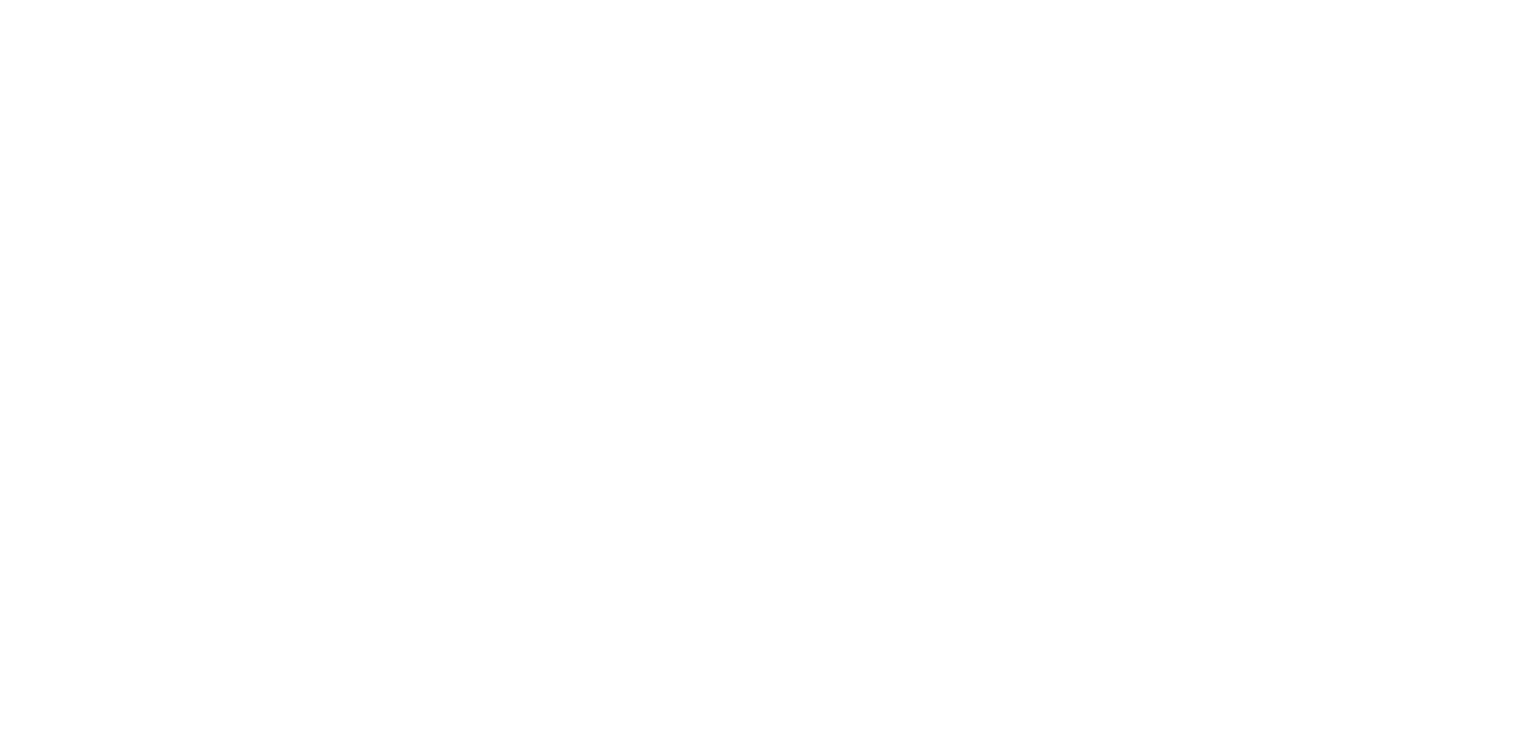
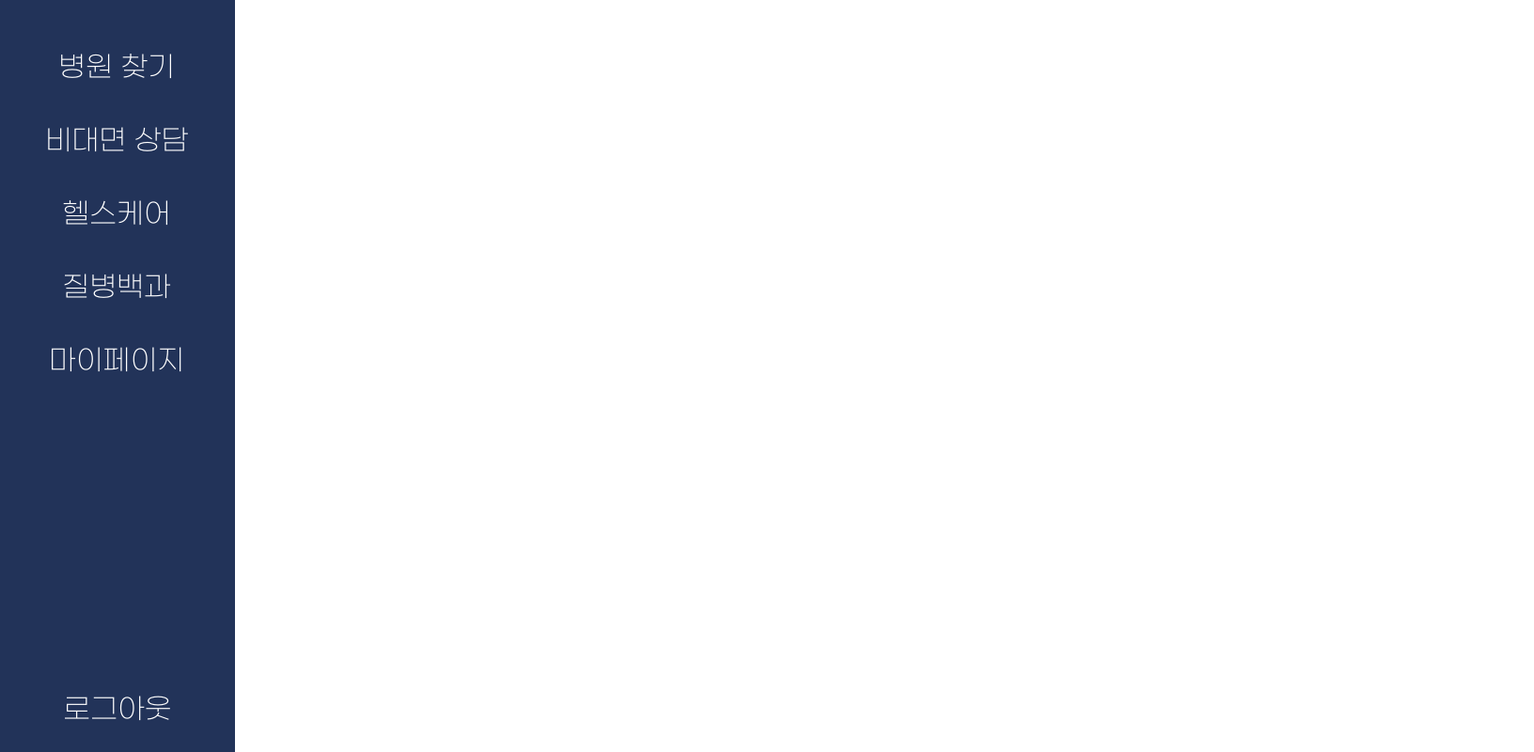
Before and after one commit to TwoPlusOne-CareLink/CareLink-F, a React (Create React App) app: page /HospitalSearch in a window 1280 px wide. Before the commit this address had no page. Shown: the part 110-910 px from the top of the page at 94% size, 1632 px wide, since content can reach past the window. Before the commit the page ends 800 px from the top, so only its background shows below. Built offline with nearby package versions, Linux system fonts and the light colour scheme.

Commit message:
docs:MainNav바 구현 완료

```diff
--- a/src/App.js
+++ b/src/App.js
@@ -7,6 +7,7 @@ import SignUpPage from "./pages/SignUpPage"
 import { createGlobalStyle } from "styled-components"
 import DoctorMainPage from "./pages/DocotrMainPage"
 import HospitalMainPage from "./pages/HospitalMainPage"
+import HospitalSearchPage from "./pages/HospitalSearchPage"
 
 function App() {
   return (
@@ -19,6 +20,7 @@ function App() {
           <Route path="/signup" element={<SignUpPage />} />
           <Route path="/doctor" element={<DoctorMainPage />} />
           <Route path="/hospital" element={<HospitalMainPage />} />
+          <Route path="/HospitalSearch" element={<HospitalSearchPage />} />
         </Routes>
       </BrowserRouter>
     </>
--- /dev/null
+++ b/src/components/HospitalSearch/HospitalSearch.js
@@ -0,0 +1,25 @@
+import React from "react"
+import styled from "styled-components"
+
+function HospitalSearch() {
+  return (
+    <Wrap>
+      <HospitalWrapper>미인이세요</HospitalWrapper>
+    </Wrap>
+  )
+}
+
+export default HospitalSearch
+
+/*병원찾기 메인 전체 */
+const Wrap = styled.div`
+  width: 85vw;
+  height: 100vh;
+  /* display: flex; */
+`
+/*병원찾기 메인 */
+const HospitalWrapper = styled.div`
+  width: 1440px;
+  height: 910px;
+  /* border: 1px solid black; */
+`
--- a/src/components/Main/HospitalMain.js
+++ b/src/components/Main/HospitalMain.js
@@ -20,8 +20,8 @@ function HospitalMain() {
           </HMainHeaderContent>
         </HMainHeader>
         <HMainBody>
-          <HCunsultingBtn>의사목록조회</HCunsultingBtn>
-          <HCunsultingListBtn>예약내역조회</HCunsultingListBtn>
+          <HDoctorListBtn>의사목록조회</HDoctorListBtn>
+          <HReservationBtn>예약내역조회</HReservationBtn>
           <HLogInBtn onClick={HGoToLogIn}>로그인</HLogInBtn>
         </HMainBody>
       </HMainWrapper>
@@ -31,18 +31,19 @@ function HospitalMain() {
 
 export default HospitalMain
 
+/*병원 메인 전체를 감싸는 div */
 const Wrap = styled.div`
   width: 100vw;
   height: 100vh;
   display: flex;
 `
-
+/*병원 메인을 감싸는 div */
 const HMainWrapper = styled.div`
   width: 1000px;
   height: 700px;
   margin: auto;
 `
-/**메인 헤더 */
+/**병원메인 헤더 */
 const HMainHeader = styled.div`
   width: 100%;
   height: 25%;
@@ -52,7 +53,7 @@ const HMainHeader = styled.div`
   align-items: center;
 `
 
-/*헤더 CareLink 타이틀 */
+/*병원헤더 CareLink 타이틀 */
 const HMainHeaderTitle = styled.span`
   height: 100%;
   margin-right: 15%;
@@ -61,12 +62,14 @@ const HMainHeaderTitle = styled.span`
   user-select: none;
 `
 
-/**헤더 CareLink 소개 */
+/**병원헤더 CareLink 소개 */
 const HMainHeaderContent = styled.span`
   font-size: 25px;
   text-align: center;
   user-select: none;
 `
+
+/*병원메인을 감싸는 div */
 const HMainBody = styled.div`
   width: 100%;
   height: 50%;
@@ -75,7 +78,9 @@ const HMainBody = styled.div`
   grid-template-columns: repeat(auto-fill, minmax(30%, auto));
   gap: 10px;
 `
-const HCunsultingBtn = styled.button`
+
+/*병원 의사목록 버튼 */
+const HDoctorListBtn = styled.button`
   border: transparent;
   border-radius: 16px;
   background-color: #223359;
@@ -86,7 +91,8 @@ const HCunsultingBtn = styled.button`
     box-shadow: 8px 4px 62px 2px rgba(34, 51, 89, 0.12);
   }
 `
-const HCunsultingListBtn = styled.button`
+/*병원 예약 목록 버튼 */
+const HReservationBtn = styled.button`
   border: transparent;
   border-radius: 16px;
   background-color: #4dc9c2;
@@ -97,6 +103,7 @@ const HCunsultingListBtn = styled.button`
     box-shadow: 8px 4px 62px 0px rgba(34, 51, 89, 0.05);
   }
 `
+/*로그인 버튼 */
 const HLogInBtn = styled.button`
   border: transparent;
   border-radius: 16px;
--- /dev/null
+++ b/src/components/Main/MainNav.js
@@ -0,0 +1,207 @@
+import React from "react"
+import styled, { css } from "styled-components"
+import useDetectClose from "../../hooks/useDetectClose"
+
+function MainNav() {
+  const [cunsultingIsOpen, cunsultingRef, cunsultingHandler] =
+    useDetectClose(false)
+  const [myPageIsOpen, myPageRef, myPageHandler] = useDetectClose(false)
+  const [healthIsOpen, healthRef, healthHandler] = useDetectClose(false)
+  return (
+    <Wrap>
+      <NavWrapper>
+        <NavBarHeader>
+          <NavBarTitle>CareLink</NavBarTitle>
+        </NavBarHeader>
+        <NavBody>
+          <NavMenu>
+            <NavMenuItem>
+              <NavMenuItemTitle>병원 찾기</NavMenuItemTitle>
+            </NavMenuItem>
+            <NavMenuItem>
+              <NavMenuItemTitle onClick={cunsultingHandler} ref={cunsultingRef}>
+                비대면 상담
+              </NavMenuItemTitle>
+              <NavMenuItemContents isDropped={cunsultingIsOpen}>
+                <Ul>
+                  <Li>
+                    <Link>비대면 상담</Link>
+                  </Li>
+                  <Li>
+                    <Link>나의 상담내역</Link>
+                  </Li>
+                </Ul>
+              </NavMenuItemContents>
+            </NavMenuItem>
+            <NavMenuItem>
+              <NavMenuItemTitle onClick={healthHandler} ref={healthRef}>
+                헬스케어
+              </NavMenuItemTitle>
+              <NavMenuItemContents isDropped={healthIsOpen}>
+                <Ul>
+                  <Li>
+                    <Link>체크리스트 작성</Link>
+                  </Li>
+                  <Li>
+                    <Link>체크리스트 작성내역</Link>
+                  </Li>
+                </Ul>
+              </NavMenuItemContents>
+            </NavMenuItem>
+            <NavMenuItem>
+              <NavMenuItemTitle>질병백과</NavMenuItemTitle>
+            </NavMenuItem>
+            <NavMenuItem>
+              <NavMenuItemTitle onClick={myPageHandler} ref={myPageRef}>
+                마이페이지
+              </NavMenuItemTitle>
+              <NavMenuItemContents isDropped={myPageIsOpen}>
+                <Ul>
+                  <Li>
+                    <Link>회원정보수정</Link>
+                  </Li>
+                  <Li>
+                    <Link>회원탈퇴</Link>
+                  </Li>
+                </Ul>
+              </NavMenuItemContents>
+            </NavMenuItem>
+          </NavMenu>
+        </NavBody>
+        <NavFooter>
+          <NavLogout>로그아웃</NavLogout>
+        </NavFooter>
+      </NavWrapper>
+    </Wrap>
+  )
+}
+
+export default MainNav
+
+const Wrap = styled.div`
+  width: 15vw;
+  height: 100vh;
+`
+const NavWrapper = styled.div`
+  width: 250px;
+  height: 910px;
+  background-color: #223359;
+  color: white;
+`
+
+const NavBarHeader = styled.div`
+  width: 250px;
+  height: 142px;
+  display: flex;
+  justify-content: center;
+  align-items: center;
+  user-select: none;
+`
+const NavBarTitle = styled.div`
+  font-size: 40px;
+`
+
+const NavBody = styled.div`
+  width: 250px;
+  height: 675px;
+`
+
+const NavMenu = styled.div``
+
+const NavMenuItem = styled.div`
+  width: 220px;
+  height: 50px;
+  padding: 14px;
+  display: flex;
+  justify-content: center;
+  align-items: center;
+  user-select: none;
+  position: relative;
+`
+
+const NavMenuItemTitle = styled.button`
+  font-size: 30px;
+  border: transparent;
+  background-color: #223359;
+  color: white;
+  &:hover {
+    font-weight: 600;
+    cursor: pointer;
+  }
+`
+const NavMenuItemContents = styled.div`
+  position: absolute;
+  left: 100%;
+  border: 1px solid #dcdcdc;
+  box-shadow: 8px 4px 62px 2px rgba(0, 0, 0, 0.1);
+  background-color: white;
+  width: 200px;
+  border-radius: 12px;
+  opacity: 0;
+  visibility: hidden;
+  transform: translate(5%, 0);
+  transition: opacity 0.4 ease, transform 0.4s ease, visibility 0.4s;
+  z-index: 9;
+
+  ${({ isDropped }) =>
+    isDropped &&
+    css`
+      opacity: 1;
+      visibility: visible;
+      transform: translate(50%, 0);
+      left: 70%;
+    `};
+`
+const Ul = styled.ul`
+  & > li {
+    margin-bottom: 20px;
+  }
+
+  & > li:first-of-type {
+    margin-top: 20px;
+  }
+
+  list-style-type: none;
+  padding: 0;
+  margin: 0;
+  display: flex;
+  flex-direction: column;
+  justify-content: space-between;
+  align-items: center;
+`
+const Li = styled.li`
+  text-align: center;
+`
+// const NavMenuItemContent = styled.li`
+//   border: 1px solid black;
+// `
+
+const Link = styled.span`
+  font-size: 20px;
+  padding: 10px;
+  text-decoration: none;
+  color: black;
+
+  &:hover {
+    cursor: pointer;
+    font-weight: 600;
+  }
+`
+
+const NavFooter = styled.div`
+  width: 250px;
+  height: 93px;
+  display: flex;
+  flex-direction: column;
+  justify-content: center;
+  align-items: center;
+`
+const NavLogout = styled.span`
+  font-size: 30px;
+  user-select: none;
+
+  &:hover {
+    font-weight: 600;
+    cursor: pointer;
+  }
+`
--- /dev/null
+++ b/src/hooks/useDetectClose.js
@@ -0,0 +1,30 @@
+import React, { useEffect, useRef, useState } from "react"
+
+function useDetectClose(initialState) {
+  const [isOpen, setIsOpen] = useState(initialState)
+  const ref = useRef(null)
+
+  const removeHandler = () => {
+    setIsOpen(!isOpen)
+  }
+
+  useEffect(() => {
+    const onClick = (event) => {
+      if (ref.current !== null && !ref.current.contains(event.target)) {
+        setIsOpen(!isOpen)
+      }
+    }
+
+    if (isOpen) {
+      window.addEventListener("click", onClick)
+    }
+
+    return () => {
+      window.removeEventListener("click", onClick)
+    }
+  }, [isOpen])
+
+  return [isOpen, ref, removeHandler]
+}
+
+export default useDetectClose
--- /dev/null
+++ b/src/pages/HospitalSearchPage.js
@@ -0,0 +1,20 @@
+import React from "react"
+import HospitalSearch from "../components/HospitalSearch/HospitalSearch"
+import MainNav from "../components/Main/MainNav"
+import styled from "styled-components"
+
+function HospitalSearchPage() {
+  return (
+    <PageWrap>
+      <MainNav />
+      <HospitalSearch />
+    </PageWrap>
+  )
+}
+
+export default HospitalSearchPage
+
+const PageWrap = styled.div`
+  display: flex;
+  flex-direction: row;
+`
```
Also changed, not shown: src/components/Main/DoctorMain.js (+9 -4 lines), src/components/Sign/SignUp.js (+14 -5 lines).
